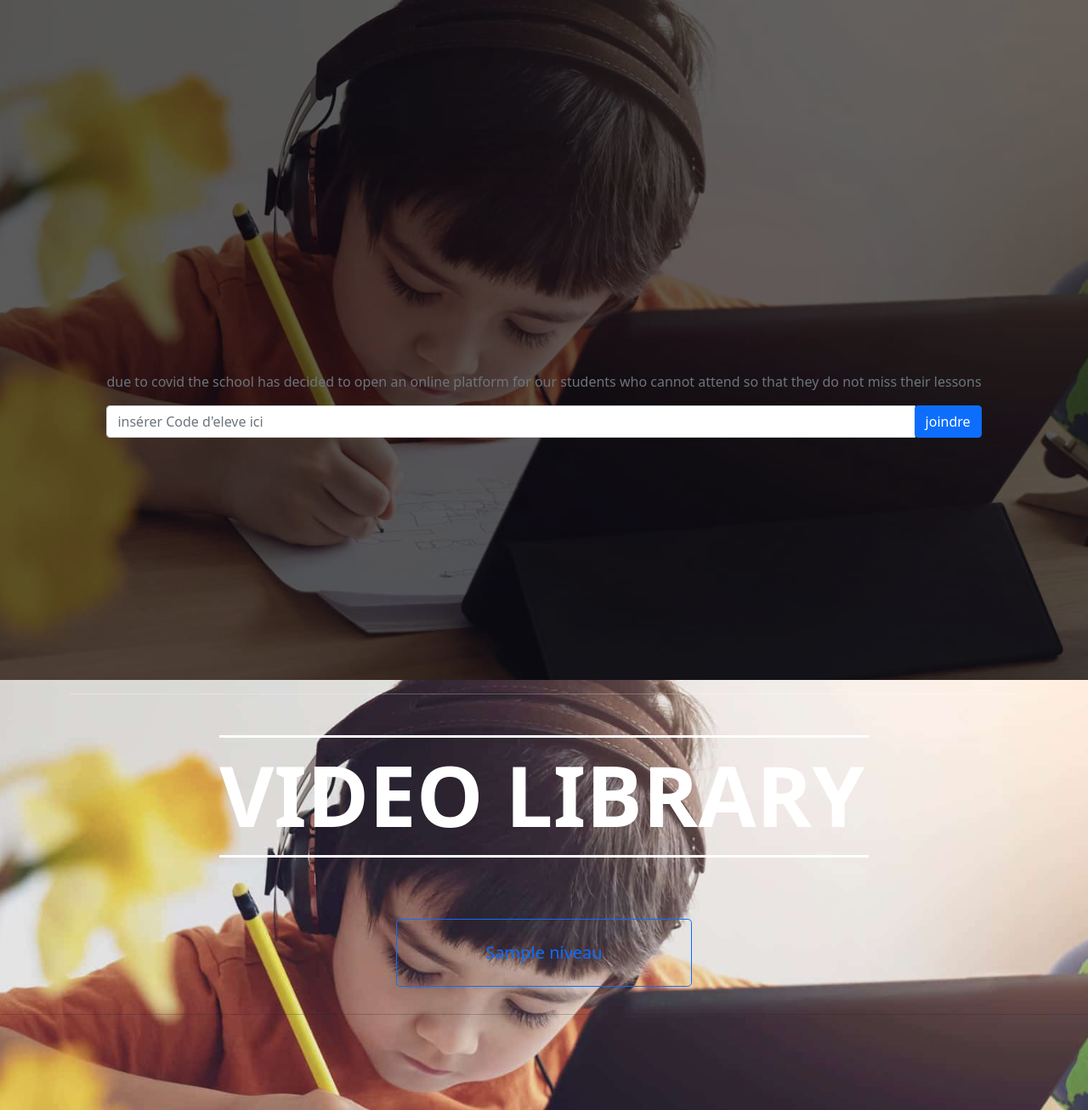
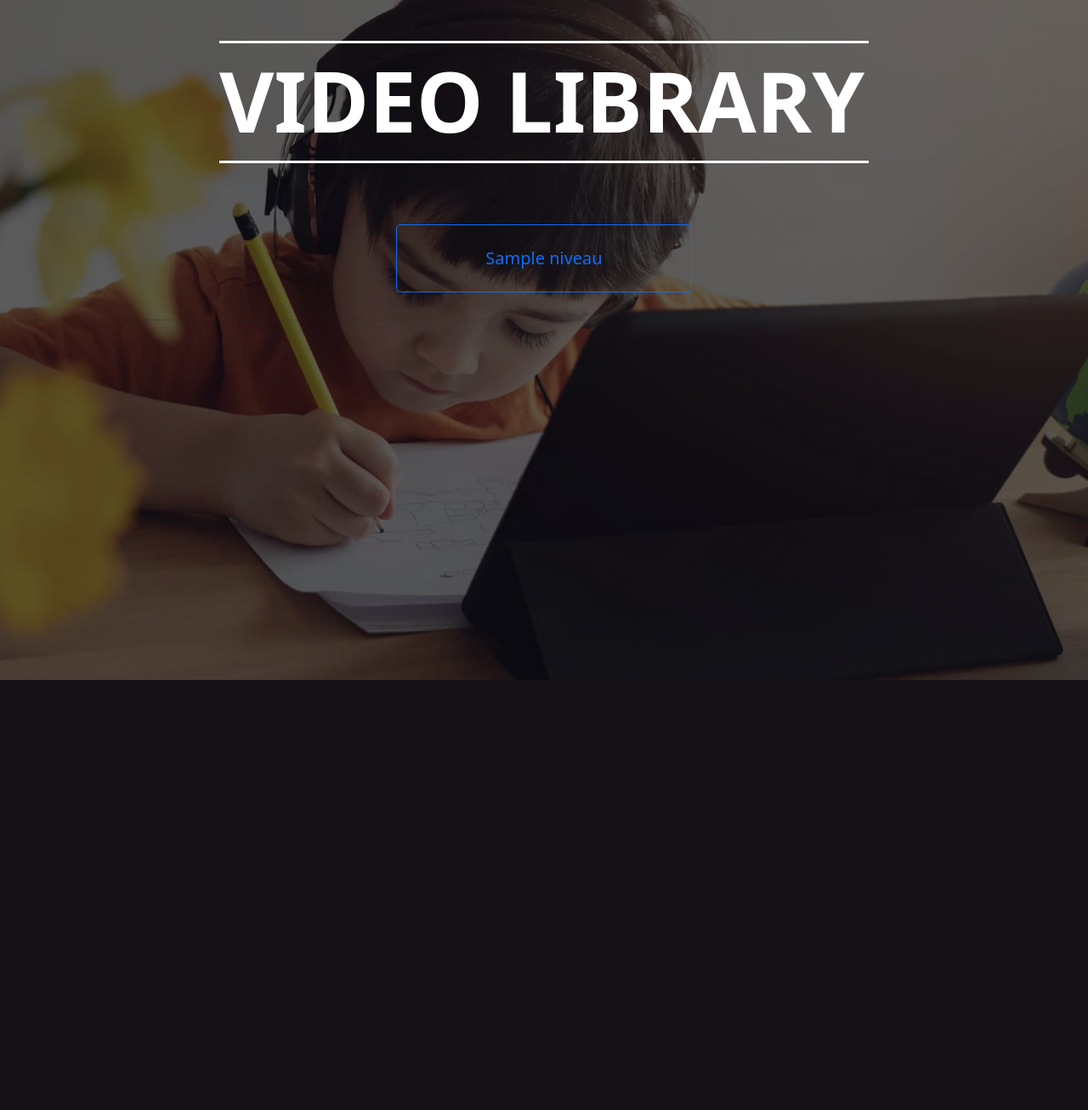
Before and after one commit to Mehtal/aladin-live, a Django app: page / in a window 1280 px wide. Shown: the whole page at 85% size. After the commit the page ends 800 px from the top, so only its background shows below. Run offline with Django 3.2, Linux system fonts and the light colour scheme; tables that the repository leaves empty hold one stand-in row (values such as "Sample post"); some libraries are stand-ins or nearby versions.

Commit message:
home page

```diff
--- a/core/templates/home.html
+++ b/core/templates/home.html
@@ -17,8 +17,9 @@
     {% endif %}
     {% endfor %}
 {% endif %}</div>
-<header class=""></header>
-<div class="cover-container w-100 h-100 p-3 grid-center">
+<header >
+</header>
+<!-- <div class="cover-container w-100 h-100 p-3 grid-center">
 
   <main class="px-3 ">
     <h1 class ="d-none"id="text1"></h1>
@@ -32,7 +33,7 @@
     </div></form>
   </main>
 
-    </div><hr/>
+    </div><hr/> -->
  <section class="container">
     <div class="row my-5">
      <h1 class="ml1">
```
